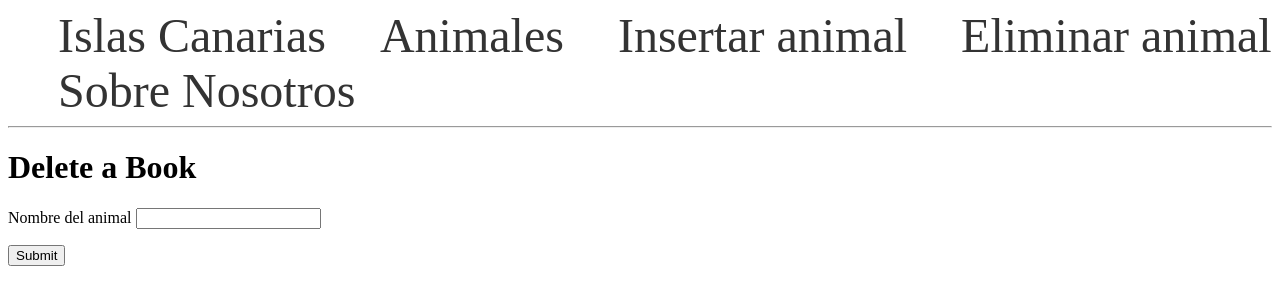
After one commit to feichay10/Proyecto-Final-ADBD, a Flask app: template api/templates/delete_animals.html in a window 1280 px wide. The commit adds this page. Shown: the top 305 px of the page. Run offline with Flask 3, Linux system fonts and the light colour scheme; the template is opened without the code that fills it, so the values that code supplies are empty; some libraries are stand-ins or nearby versions.

Commit message:
Starting with delete api

```diff
--- a/api/templates/base.html
+++ b/api/templates/base.html
@@ -19,6 +19,7 @@
         <a href="{{ url_for('index') }}">Islas Canarias</a>
         <a href={{ url_for('view_animals') }}>Animales</a>
         <a href="{{ url_for('insert_animals') }}">Insertar animal</a>
+        <a href="{{ url_for('delete_animals') }}">Eliminar animal</a>
         <a href="{{ url_for('about') }}">Sobre Nosotros</a>
     </nav>
     <hr>
--- /dev/null
+++ b/api/templates/delete_animals.html
@@ -0,0 +1,15 @@
+{% extends 'base.html' %}
+
+{% block content %}
+<h1>{% block title %} Delete a Book {% endblock %}</h1>
+<form method="POST">
+    <p>
+        <label for="Nombre">Nombre del animal</label>
+        <input type="text" name="Nombre">
+        </input>
+    </p>
+    <p>
+        <button type="submit">Submit</button>
+    </p>
+</form>
+{% endblock %}
```
